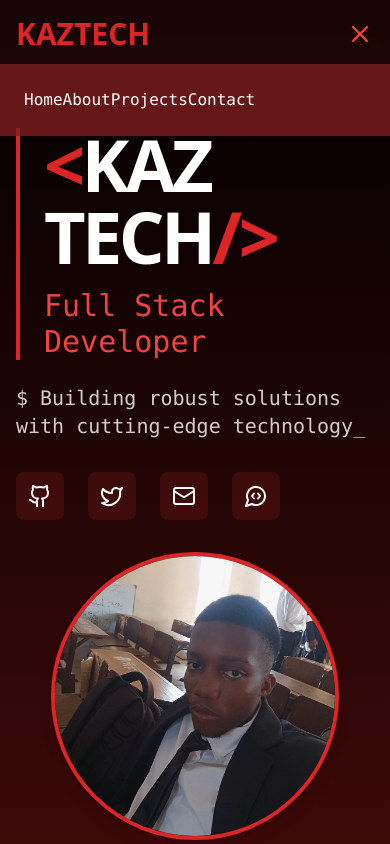
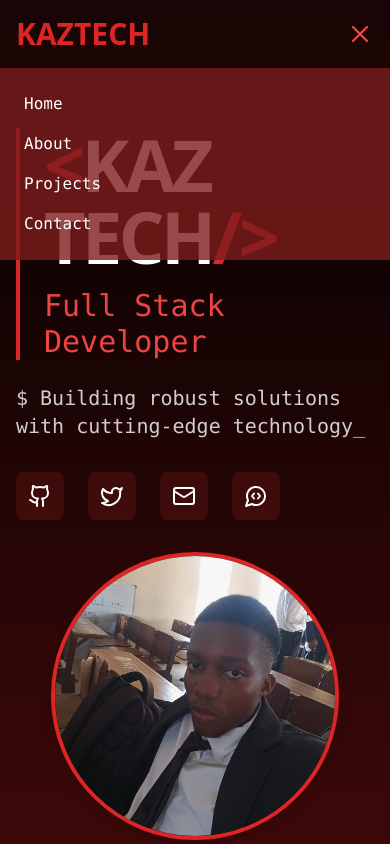
Before and after one commit to Kazutech1/potfolio, a React (Vite) app: page / in a window 390 px wide. Both pictures are taken after a click on the button 360 px from the left and 34 px from the top of the page. Shown: the top 844 px of the page. Built offline with nearby package versions, Linux system fonts and the light colour scheme.

Commit message:
Update NavBar.jsx

```diff
--- a/src/components/NavBar.jsx
+++ b/src/components/NavBar.jsx
@@ -6,7 +6,7 @@ const Navbar = () => {
 
   return (
     <nav className="bg-red-900/20 backdrop-blur-md fixed w-full z-50">
-      <div className="container mx-auto px-4 py-4 flex items-center justify-between">
+      <div className="container mx-auto px-4 py-4 flex items-center justify-between relative">
         {/* Logo */}
         <div className="text-red-600 text-3xl font-bold uppercase">
           Kaztech
@@ -37,11 +37,8 @@ const Navbar = () => {
         </div>
 
         {/* Mobile Navigation Links */}
-        <div
-          className={`${
-            isOpen ? "block" : "hidden"
-          } lg:hidden space-y-6 text-white font-mono absolute top-16 left-0 w-full bg-red-900/80 p-6`}
-        >
+        {isOpen && (
+          <div className="lg:hidden flex flex-col space-y-4 text-white font-mono absolute top-full left-0 w-full bg-red-900/80 p-6">
             <a href="#home" className="hover:text-red-500 transition-colors">
               Home
             </a>
@@ -55,6 +52,7 @@ const Navbar = () => {
               Contact
             </a>
           </div>
+        )}
       </div>
     </nav>
   );
```
Lines whose indentation alone changed are shown as unchanged.
